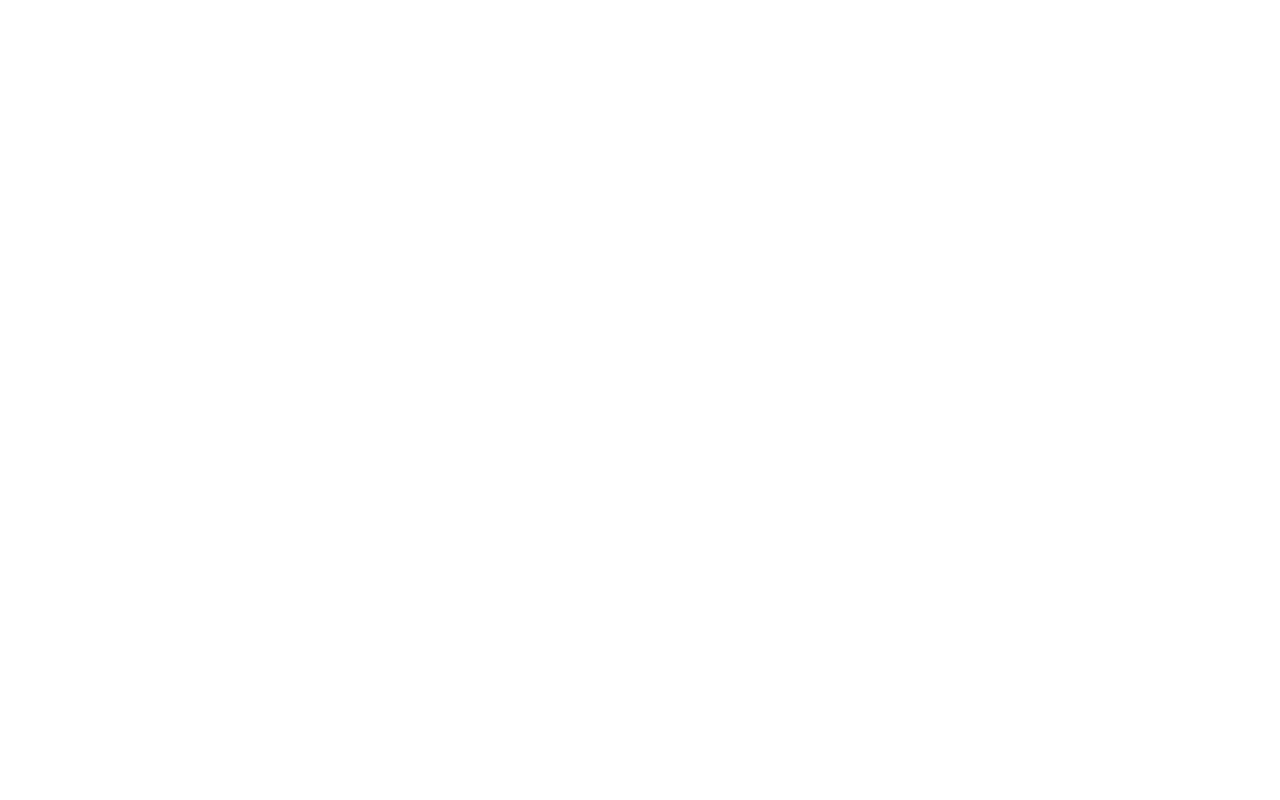
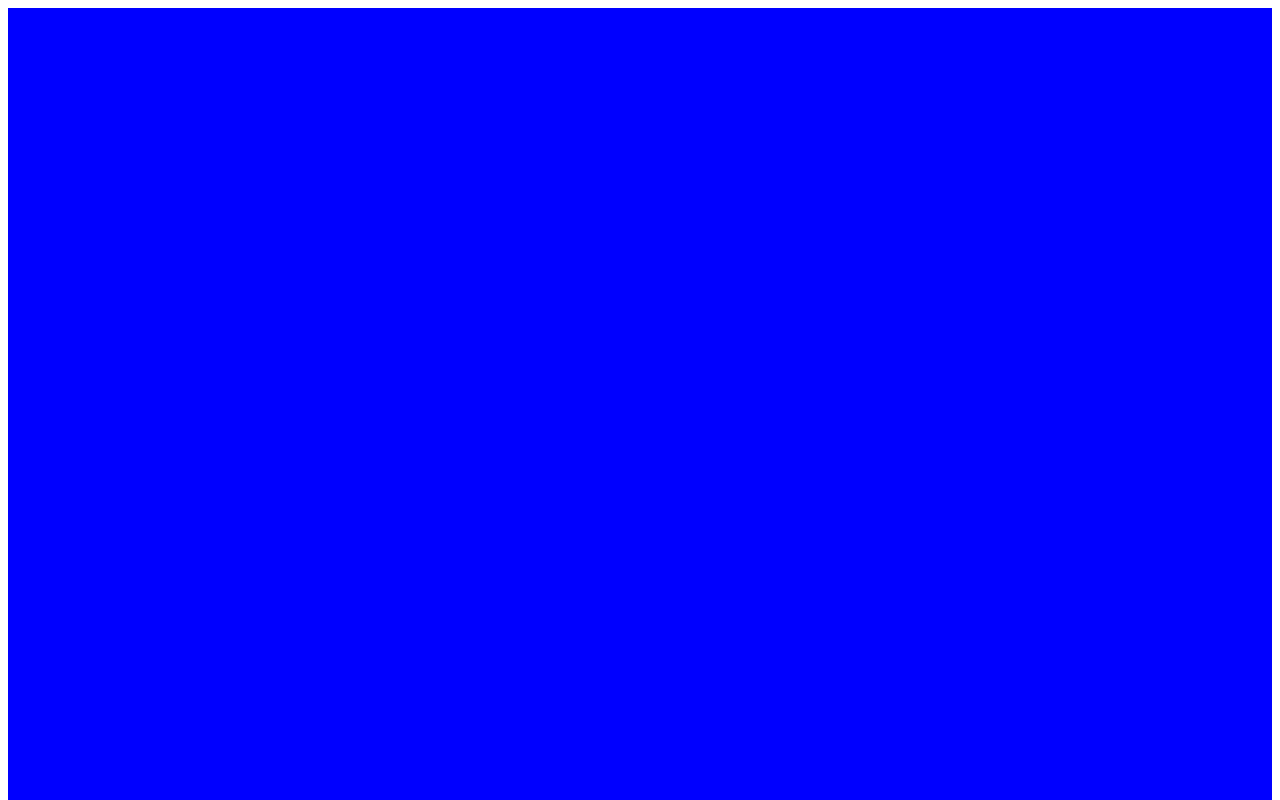
Before and after one commit to DvK12/Etch-a-Sketch, a plain HTML site: page index.html in a window 1280 px wide. Shown: the top 800 px of the page. Drawn offline with Linux system fonts and the light colour scheme.

Commit message:
add grid layout

```diff
--- a/index.html
+++ b/index.html
@@ -4,7 +4,11 @@
     <meta charset="UTF-8" />
     <meta http-equiv="X-UA-Compatible" content="IE=edge" />
     <meta name="viewport" content="width=device-width, initial-scale=1.0" />
-    <title>Document</title>
+    <link rel="stylesheet" href="style.css" />
+    <title>Etch-a-Sketch</title>
   </head>
-  <body></body>
+  <body>
+    <div id="grid"></div>
+  </body>
+  <script src="script.js"></script>
 </html>
--- a/script.js
+++ b/script.js
@@ -0,0 +1,6 @@
+const grid = document.querySelector("#grid");
+for (let i = 0; i < 16; i++) {
+  let myDiv = document.createElement("div");
+  myDiv.setAttribute("class", "gridElement");
+  grid.appendChild(myDiv);
+}
--- a/style.css
+++ b/style.css
@@ -0,0 +1,10 @@
+#grid {
+  display: flex;
+  align-content: flex-start;
+  flex-wrap: wrap;
+}
+.gridElement {
+  width: 25%;
+  padding-top: 25%;
+  background-color: blue;
+}
```
